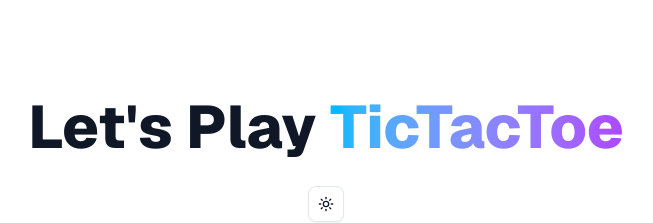
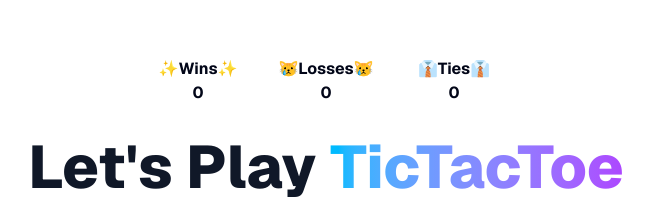
Before and after one commit to saramargulies/tic-tac-toe, a Next.js app: page / in a window 1280 px wide. Shown: the part 129-352 px from the top of the page, without its empty margins (314-967 px from the left). Built offline with nearby package versions, Linux system fonts and the light colour scheme.

Commit message:
Adds a scoreboard that saves to and reads from localStorage

```diff
--- a/app/GameBoard.tsx
+++ b/app/gameComponents/GameBoard.tsx
@@ -1,6 +1,6 @@
 "use client";
 
-import { Board } from "./page";
+import { Board } from "../../lib/types";
 
 interface GameBoardProps {
   currentBoard: Board;
--- /dev/null
+++ b/app/gameComponents/ScoreBoard.tsx
@@ -0,0 +1,20 @@
+"use client";
+
+import { ScoreProps } from "@/lib/types";
+
+export default function ScoreBoard({ score }: ScoreProps) {
+  return (
+    <div className="grid grid-cols-3 w-[90vw] max-w-sm text-center font-bold">
+      <div>
+        ✨Wins✨ <div> {score.wins} </div>
+      </div>
+      <div>
+        😿Losses😿 <div> {score.losses} </div>
+      </div>
+      <div>
+        👔Ties👔 <div> {score.ties} </div>
+      </div>
+
+    </div>
+  );
+}
--- a/app/page.tsx
+++ b/app/page.tsx
@@ -1,134 +1,58 @@
 "use client";
 
 import { useEffect, useState } from "react";
-import GameBoard from "./GameBoard";
+import GameBoard from "./gameComponents/GameBoard";
 import { ThemeToggler } from "./ThemeToggler";
 import { Toggle } from "@/components/ui/toggle";
-
-type Player = "X" | "O";
-type Cell = Player | ""; // A cell can be empty or contain a mark
-export type Board = Cell[];
-type Winner = Player | "tie" | "none";
+import { checkForWinner, makeComputermove } from "@/lib/gameUtilities";
+import { Board, Score } from "@/lib/types";
+import ScoreBoard from "./gameComponents/ScoreBoard";
 
 export default function Home() {
   const [currentBoard, setCurrentBoard] = useState<Board>([]);
-const [winner, setWinner] = useState<"X" | "O" | "tie" | "none" | undefined>(undefined);
+  const [winner, setWinner] = useState<"X" | "O" | "tie" | "none" | undefined>(
+    undefined
+  );
   const [computersTurn, setComputersTurn] = useState<boolean>(false);
   const [gameOver, setGameOver] = useState<boolean>(false);
-  const [first, setFirst] = useState<boolean>(true)
-  const [difficulty, setDifficulty] = useState<number>(2)
+  const [first, setFirst] = useState<boolean>(true);
+  const [difficulty, setDifficulty] = useState<number>(2);
+  const [score, setScore] = useState<Score>({ wins: 0, losses: 0, ties: 0 });
 
-  const winningConditions = [
-      [0, 1, 2],
-      [3, 4, 5],
-      [6, 7, 8],
-      [0, 3, 6],
-      [1, 4, 7],
-      [2, 5, 8],
-      [0, 4, 8],
-      [2, 4, 6],
-    ];
+  // Update the score in localStorage
+  useEffect(() => {
+    localStorage.setItem("score", JSON.stringify(score));
+  }, [score]);
 
-  const checkForWinner = (): Winner => {
-
-    const xSpots: number[] = [];
-    const oSpots: number[] = [];
-
-    for (let i = 0; i < currentBoard.length; i++) {
-      if (currentBoard[i] === "X") {
-        xSpots.push(i);
-      } else if (currentBoard[i] === "O") {
-        oSpots.push(i);
-      }
-    }
-    for (const winningCondition of winningConditions) {
-      const xWins = winningCondition.every((value: number) =>
-        xSpots.includes(value)
-      );
-
-      const oWins = winningCondition.every((value: number) =>
-        oSpots.includes(value)
-      );
-      if (xWins) {
-        return "X";
-      }
-      if (oWins) {
-        return "O";
-      }
-
-    }
-    if (
-      xSpots.length + oSpots.length === currentBoard.length &&
-      currentBoard.length !== 0
-    ) {
-      return "tie";
-    }
-    return "none";
-  };
-
-  const makeComputermove = () =>{
-    if (gameOver) return;
-      setCurrentBoard((prev) => {
-        const prevBoard = [...prev];
-        const emptyIndexes: number[] = [];
-        const emptySpaces = prevBoard.filter((space, index) => {
-          if (space === "") emptyIndexes.push(index);
-          return space === "";
-        });
-
-        const findOptimalSpot = ()=>{
-          for (const winningCondition of winningConditions){
-            const [a, b, c] = winningCondition
-            const values = [prevBoard[a], prevBoard[b], prevBoard[c]]
-            const xCount = values.filter((v) => v === "X").length;
-            const oCount = values.filter((v) => v === "O").length;
-            const emptyCount = values.filter((v) => v === "").length;
-          // Try to make computer win
-           if (oCount ===2 && emptyCount === 1 && difficulty>2){
-            const emptyIndex = winningCondition.find((i) => prevBoard[i] === "");
-              if (typeof emptyIndex === "number") return emptyIndex;
-            }
-          // Block player from winning
-            if (xCount === 2 && emptyCount === 1 && difficulty>2)  {
-              const emptyIndex = winningCondition.find((i) => prevBoard[i] === "");
-              if (typeof emptyIndex === "number") return emptyIndex;
-            }
-          }
-          return -1;
-        }
-
-        const optimalSpot = findOptimalSpot()
-
-        if (emptySpaces.length !== 0) {
-          // Take the center tile ASAP
-          if (prevBoard[4] === "" && difficulty>1) {
-            prevBoard[4] = "O";
-          // Block any attempts to win
-          } else if (optimalSpot!==-1){
-            prevBoard[optimalSpot]= "O"
-          // Take a random spot
-          } else {
-            const randomIndex = Math.floor(Math.random() * emptyIndexes.length);
-            prevBoard[emptyIndexes[randomIndex]] = "O";
-          }
-        }
-        return prevBoard;
-      });
-
-  }
   // Check for a winner, setGameOver
   useEffect(() => {
-  const checkWinner = checkForWinner();
+    const checkWinner = checkForWinner(currentBoard);
     if (checkWinner !== "none") {
       setWinner(checkWinner);
       setGameOver(true);
+      setScore((prev) => {
+        let newScore = { ...prev };
+        switch (checkWinner) {
+          case "X":
+            newScore.wins++;
+            break;
+          case "O":
+            newScore.losses++;
+            break;
+          case "tie":
+            newScore.ties++;
+        }
+        return newScore;
+
+      });
     }
   }, [currentBoard]);
-// Take computers turn when appropriate
+  // Take computers turn
   useEffect(() => {
-    if (gameOver) return
-    if ((computersTurn && !gameOver)) {
-      makeComputermove()
+    if (gameOver) return;
+    if (computersTurn && !gameOver) {
+      const newBoard = makeComputermove(currentBoard, gameOver, difficulty);
+      setCurrentBoard(newBoard);
       setComputersTurn(false);
     }
   }, [computersTurn, gameOver, difficulty]);
@@ -138,7 +62,7 @@ useEffect(() => {
     if (!gameOver && !computersTurn && currentBoard.length !== 0) {
       const xCount = currentBoard.filter((c) => c === "X").length;
       const oCount = currentBoard.filter((c) => c === "O").length;
-    if (xCount >= oCount && !first || xCount>oCount && first) {
+      if ((xCount >= oCount && !first) || (xCount > oCount && first)) {
         setComputersTurn(true);
       }
     }
@@ -148,6 +72,7 @@ useEffect(() => {
     <>
       <div className="font-sans flex flex-col items-center justify-center min-h-screen p-4 sm:p-8">
         <main className="flex flex-col gap-8 items-center justify-center w-full ">
+          <ScoreBoard score={score} />
           <div className="text-3xl font-extrabold text-gray-900 dark:text-white md:text-5xl lg:text-6xl text-center">
             Let&apos;s Play{" "}
             <span className="text-transparent bg-clip-text bg-gradient-to-r to-purple-500 from-sky-400">
@@ -159,11 +84,12 @@ useEffect(() => {
           <button
             className="text-white bg-gradient-to-r from-sky-500 via-sky-600 to-sky-700 hover:bg-gradient-to-br focus:ring-4 focus:outline-none focus:ring-blue-300 dark:focus:ring-blue-800 font-medium rounded-lg text-sm px-5 py-2.5 text-center me-2 "
             onClick={() => {
-              const nextBoard: Board = currentBoard.length === 0 ? Array(9).fill("") : []
+              const nextBoard: Board =
+                currentBoard.length === 0 ? Array(9).fill("") : [];
               setCurrentBoard(nextBoard);
               setComputersTurn(first ? false : true);
               setGameOver(false);
-              setWinner(undefined)
+              setWinner(undefined);
             }}
           >
             {currentBoard.length === 0 ? "New Game" : "Restart"}
@@ -174,8 +100,18 @@ useEffect(() => {
               <div className="flex flex-col items-center text-center">
                 <div className="font-semibold mb-1">Go</div>
                 <div className="flex gap-2">
-                  <Toggle pressed={first} onPressedChange={() => setFirst(true)}>First</Toggle>
-                  <Toggle pressed={!first} onPressedChange={() => setFirst(false)}>Second</Toggle>
+                  <Toggle
+                    pressed={first}
+                    onPressedChange={() => setFirst(true)}
+                  >
+                    First
+                  </Toggle>
+                  <Toggle
+                    pressed={!first}
+                    onPressedChange={() => setFirst(false)}
+                  >
+                    Second
+                  </Toggle>
                 </div>
               </div>
 
@@ -183,9 +119,24 @@ useEffect(() => {
               <div className="flex flex-col items-center text-center">
                 <div className="font-semibold mb-1">Difficulty</div>
                 <div className="flex gap-2">
-                  <Toggle pressed={difficulty === 1} onPressedChange={() => setDifficulty(1)}>Easy</Toggle>
-                  <Toggle pressed={difficulty === 2} onPressedChange={() => setDifficulty(2)}>Medium</Toggle>
-                  <Toggle pressed={difficulty === 3} onPressedChange={() => setDifficulty(3)}>Hard</Toggle>
+                  <Toggle
+                    pressed={difficulty === 1}
+                    onPressedChange={() => setDifficulty(1)}
+                  >
+                    Easy
+                  </Toggle>
+                  <Toggle
+                    pressed={difficulty === 2}
+                    onPressedChange={() => setDifficulty(2)}
+                  >
+                    Medium
+                  </Toggle>
+                  <Toggle
+                    pressed={difficulty === 3}
+                    onPressedChange={() => setDifficulty(3)}
+                  >
+                    Hard
+                  </Toggle>
                 </div>
               </div>
             </div>
--- /dev/null
+++ b/lib/gameUtilities.ts
@@ -0,0 +1,94 @@
+import { Board, Winner } from "./types";
+
+export const winningConditions = [
+  [0, 1, 2],
+  [3, 4, 5],
+  [6, 7, 8],
+  [0, 3, 6],
+  [1, 4, 7],
+  [2, 5, 8],
+  [0, 4, 8],
+  [2, 4, 6],
+];
+
+export const makeComputermove = (currentBoard: Board, gameOver: boolean, difficulty: number) => {
+  const prevBoard = [...currentBoard];
+  const emptyIndexes: number[] = [];
+  const emptySpaces = prevBoard.filter((space, index) => {
+    if (space === "") emptyIndexes.push(index);
+    return space === "";
+  });
+
+  const findOptimalSpot = () => {
+    for (const winningCondition of winningConditions) {
+      const [a, b, c] = winningCondition;
+      const values = [prevBoard[a], prevBoard[b], prevBoard[c]];
+      const xCount = values.filter((v) => v === "X").length;
+      const oCount = values.filter((v) => v === "O").length;
+      const emptyCount = values.filter((v) => v === "").length;
+      // Try to make computer win
+      if (oCount === 2 && emptyCount === 1 && difficulty > 2) {
+        const emptyIndex = winningCondition.find((i) => prevBoard[i] === "");
+        if (typeof emptyIndex === "number") return emptyIndex;
+      }
+      // Block player from winning
+      if (xCount === 2 && emptyCount === 1 && difficulty > 2) {
+        const emptyIndex = winningCondition.find((i) => prevBoard[i] === "");
+        if (typeof emptyIndex === "number") return emptyIndex;
+      }
+    }
+    return -1;
+  };
+
+  const optimalSpot = findOptimalSpot();
+
+  if (emptySpaces.length !== 0) {
+    // Take the center tile ASAP
+    if (prevBoard[4] === "" && difficulty > 1) {
+      prevBoard[4] = "O";
+      // Block any attempts to win
+    } else if (optimalSpot !== -1) {
+      prevBoard[optimalSpot] = "O";
+      // Take a random spot
+    } else {
+      const randomIndex = Math.floor(Math.random() * emptyIndexes.length);
+      prevBoard[emptyIndexes[randomIndex]] = "O";
+    }
+  }
+  return prevBoard;
+};
+
+export const checkForWinner = (currentBoard: Board): Winner => {
+  const xSpots: number[] = [];
+  const oSpots: number[] = [];
+
+  for (let i = 0; i < currentBoard.length; i++) {
+    if (currentBoard[i] === "X") {
+      xSpots.push(i);
+    } else if (currentBoard[i] === "O") {
+      oSpots.push(i);
+    }
+  }
+  for (const winningCondition of winningConditions) {
+    const xWins = winningCondition.every((value: number) =>
+      xSpots.includes(value)
+    );
+
+    const oWins = winningCondition.every((value: number) =>
+      oSpots.includes(value)
+    );
+    if (xWins) {
+      return "X";
+    }
+    if (oWins) {
+      return "O";
+    }
+  }
+  if (
+    xSpots.length + oSpots.length === currentBoard.length &&
+    currentBoard.length !== 0
+  ) {
+    return "tie";
+  }
+  return "none";
+};
--- /dev/null
+++ b/lib/types.ts
@@ -0,0 +1,14 @@
+export type Player = "X" | "O";
+export type Cell = Player | ""; // A cell can be empty or contain a mark
+export type Board = Cell[];
+export type Winner = Player | "tie" | "none";
+
+export interface Score {
+  wins: number;
+  losses: number;
+  ties: number;
+}
+
+export interface ScoreProps {
+  score: Score;
+}
```
Lines whose indentation alone changed are shown as unchanged.
